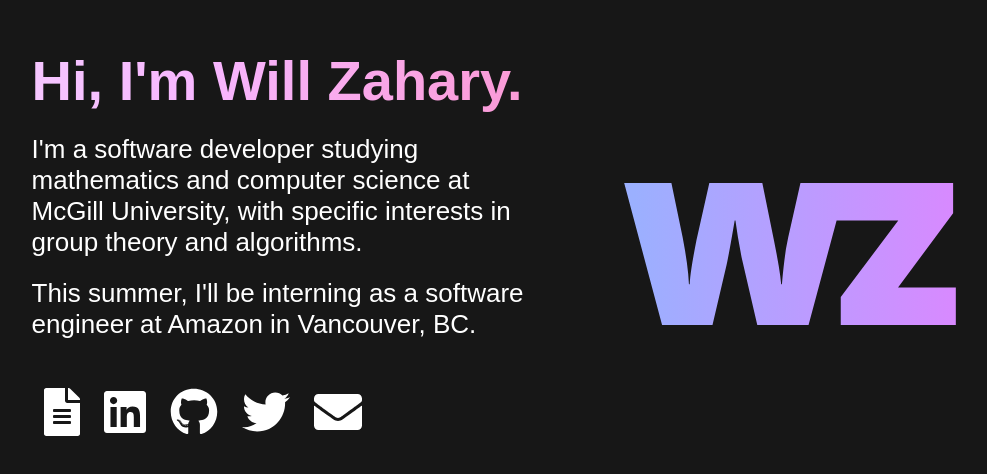
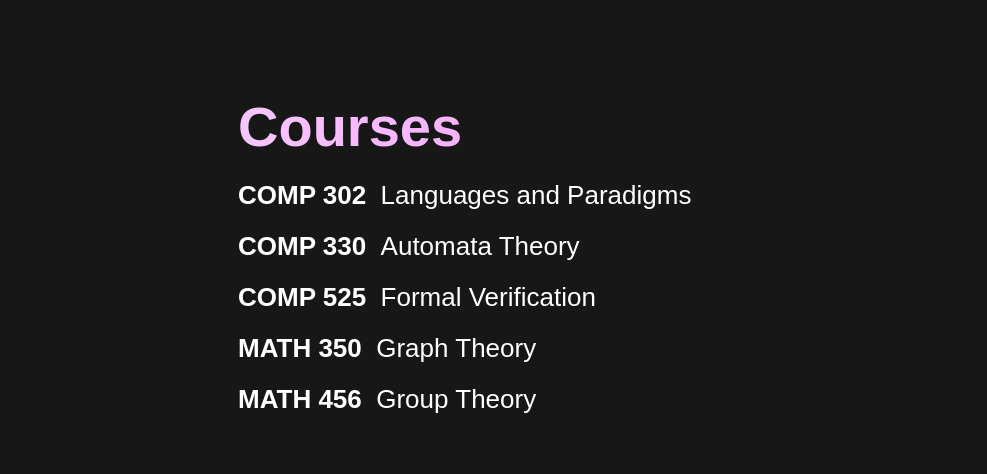
Before and after one commit to willzahary/personal-website, a React (Create React App) app: page /courses in a window 1280 px wide. Shown: the part 146-620 px from the top of the page, without its empty margins (146-1133 px from the left). Built offline with nearby package versions, Linux system fonts and the light colour scheme; a web font is replaced by a local one.

Commit message:
General update, added courses page

```diff
--- a/package.json
+++ b/package.json
@@ -14,6 +14,7 @@
     "react": "^17.0.2",
     "react-copy-to-clipboard": "^5.0.4",
     "react-dom": "^17.0.2",
+    "react-router-dom": "^6.3.0",
     "react-scripts": "5.0.0",
     "web-vitals": "^2.1.2"
   },
--- a/src/App.js
+++ b/src/App.js
@@ -1,7 +1,8 @@
-import { Landing } from './pages/Landing';
+import React from 'react';
+import { Main } from './components/Main';
 import './scss/App.scss';
 import {library} from "@fortawesome/fontawesome-svg-core";
-
+import { BrowserRouter as Router } from 'react-router-dom';
 
 // Icons
 
@@ -28,7 +29,9 @@
   return (
     <div className="App">
       <header className="App-header">
-        <Landing />
+        <Router>
+          <Main />
+        </Router>
       </header>
     </div>
   );
--- /dev/null
+++ b/src/components/CourseLink.jsx
@@ -0,0 +1,17 @@
+import React from 'react'
+
+export const CourseLink = ({ link, code, title }) => {
+    return (
+        <p className="course">
+            <a
+                className='courselink'
+                href={link}
+                target="_blank"
+                rel='noopener noreferrer'
+            >
+                {code}
+            </a>
+            &nbsp;&nbsp;{title}
+        </p>
+    )
+}
--- /dev/null
+++ b/src/components/CourseLinks.jsx
@@ -0,0 +1,55 @@
+import React from 'react'
+import { CourseLink } from '../components/CourseLink'
+
+import {
+    LINK_COMP302,
+    LINK_COMP330,
+    LINK_COMP525,
+    LINK_MATH350,
+    LINK_MATH456
+} from '../links'
+
+const courselink_items = [
+    {
+        key: 1,
+        code: "COMP 302",
+        title: "Languages and Paradigms",
+        link: LINK_COMP302,
+    },
+    {
+        key: 2,
+        code: "COMP 330",
+        title: "Automata Theory",
+        link: LINK_COMP330,
+    },
+    {
+        key: 3,
+        code: "COMP 525",
+        title: "Formal Verification",
+        link: LINK_COMP525,
+    },
+    {
+        key: 4,
+        code: "MATH 350",
+        title: "Graph Theory",
+        link: LINK_MATH350,
+    },
+    {
+        key: 5,
+        code: "MATH 456",
+        title: "Group Theory",
+        link: LINK_MATH456,
+    },
+]
+
+export const CourseLinks = () => {
+    const courselinks_items = courselink_items.map((courselink_item) =>
+        <CourseLink key={courselink_item.key} code={courselink_item.code} title={courselink_item.title} link={courselink_item.link} />
+    );
+
+    return (
+        <div className="courselinks">
+            {courselinks_items}
+        </div>
+    )
+}
--- a/src/components/Links.jsx
+++ b/src/components/Links.jsx
@@ -2,7 +2,7 @@
 import { Link } from '../components/Link'
 
 import {
-    LINK_RESUME,
+    // LINK_RESUME,
     LINK_LINKEDIN,
     LINK_GITHUB,
     LINK_TWITTER,
@@ -10,12 +10,12 @@
 } from '../links'
 
 const link_items = [
-    {
-        key: 1,
-        name: "Resume",
-        link: LINK_RESUME,
-        icon: ['fas', 'file-alt']
-    },
+    // {
+    //     key: 1,
+    //     name: "Resume",
+    //     link: LINK_RESUME,
+    //     icon: ['fas', 'file-alt']
+    // },
     {
         key: 2,
         name: "LinkedIn",
--- /dev/null
+++ b/src/components/Main.jsx
@@ -0,0 +1,12 @@
+import React from 'react';
+import { Landing } from '../pages/Landing';
+import { Courses } from '../pages/Courses';
+import { useRoutes } from 'react-router-dom';
+
+export const Main = () => {
+    let routes = useRoutes([
+        { path: "/", element: <Landing /> },
+        { path: "courses", element: <Courses /> },
+      ]);
+    return routes;
+}
--- a/src/links.js
+++ b/src/links.js
@@ -1,7 +1,9 @@
-import Resume from './resume.pdf'
-
-export const LINK_RESUME = Resume;
 export const LINK_LINKEDIN = "https://linkedin.com/in/willzahary/";
 export const LINK_GITHUB = "https://github.com/willstats/";
 export const LINK_TWITTER = "https://twitter.com/willzahary/";
 export const EMAIL = "williamzahary@gmail.com";
+export const LINK_COMP302 = "https://www.mcgill.ca/study/2022-2023/courses/comp-302"
+export const LINK_COMP330 = "https://www.cs.mcgill.ca/~prakash/Courses/Comp330/comp330.html"
+export const LINK_COMP525 = "https://www.cs.mcgill.ca/~prakash/Courses/Comp525/comp525.html"
+export const LINK_MATH350 = "https://www.mcgill.ca/study/2022-2023/courses/math-350"
+export const LINK_MATH456 = "https://www.mcgill.ca/study/2022-2023/courses/math-456"
--- /dev/null
+++ b/src/pages/Courses.jsx
@@ -0,0 +1,13 @@
+import React from "react"
+import { CourseLinks } from "../components/CourseLinks"
+
+export const Courses = () => {
+    return (
+        <div className="landing">
+            <div className="landing-text">
+                <h1>Courses</h1>
+                <CourseLinks />
+            </div>
+        </div>
+    )
+}
--- a/src/pages/Landing.jsx
+++ b/src/pages/Landing.jsx
@@ -9,10 +9,10 @@
             <div className="landing-text">
                 <h1>Hi, I'm Will Zahary.</h1>
                 <p>
-                    I'm a software developer studying mathematics and computer science at McGill University, with specific interests in group theory and algorithms.
+                    I'm a software developer studying mathematics and computer science at McGill University, with specific interests in group theory, probability theory, and algorithm design.
                 </p>
                 <p>
-                    This summer, I'll be interning as a software engineer at Amazon in Vancouver, BC.
+                    This past summer, I interned as a software engineer at Amazon in Vancouver, BC, working in the transportation organization. Now, I'm back in Montréal, taking <a href="/courses" className="inline-link">some courses that interest me</a>.
                 </p>
                 <Links />
             </div>
--- a/src/scss/App.scss
+++ b/src/scss/App.scss
@@ -41,6 +41,12 @@
     text-decoration: none;
   }
   cursor: pointer;
+}
+
+.inline-link, .courselink {
+  &:hover {
+    text-decoration: underline;
+  }
 }
 
 .landing {
@@ -120,6 +126,10 @@
 
       }
 
+    }
+
+    .courselink {
+      font-weight: 600;
     }
 
   }
```
Also changed, not shown: 2 other files (tests, documents, lock files or other folders).
